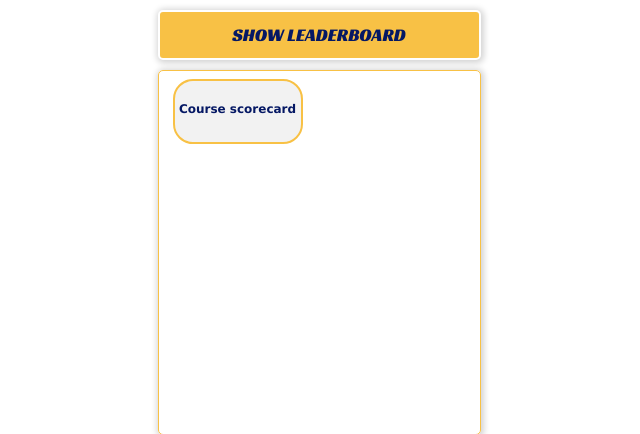
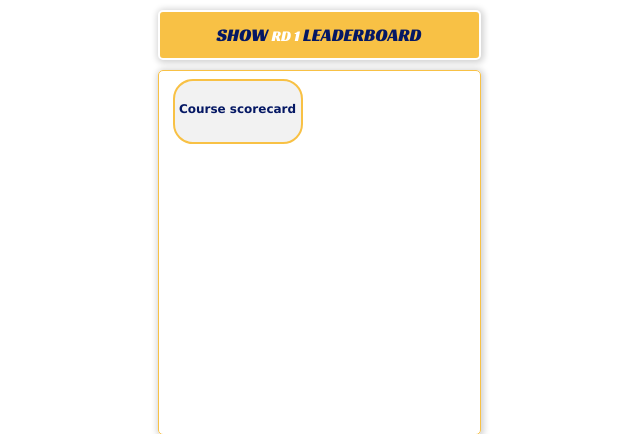
Before and after one commit to dmhburke/golfapp1devGIT, a Django app: page /login/round1/ in a window 1280 px wide. Shown: the part 110-544 px from the top of the page, without its empty margins (321-961 px from the left). Run offline with Django 3.2, Linux system fonts and the light colour scheme; data that the repository does not hold is empty.

Commit message:
test leaderboard css

```diff
--- a/catalog/templates/rd1HoleList.html
+++ b/catalog/templates/rd1HoleList.html
@@ -4,7 +4,7 @@
 {% load static %}
 <a href="{% url 'rd1leaderboard' %}">
 <div class="yellowBackground bigShadow indyText blueText" id="checkRoundLeaderboard">
-  Show leaderboard
+  Show <span class="indyText whiteText">Rd 1</span> leaderboard
 </div></a>
 
 <div class="yellowBorder bigShadow" id="rd1HoleList">
```
